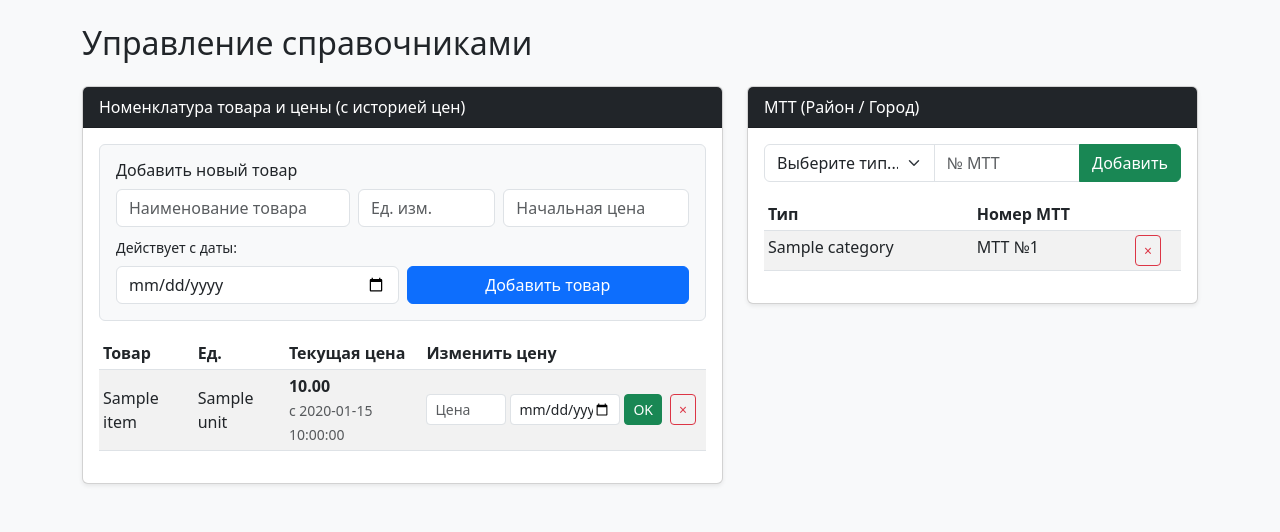
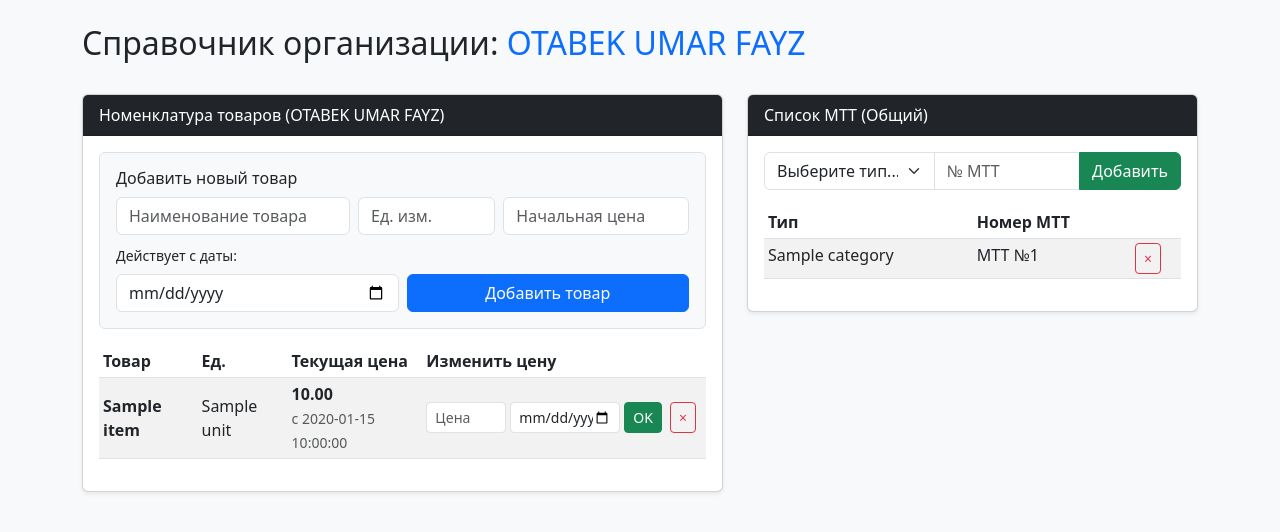
Before and after one commit to alisher0035652-design/-MUXSIN-FAYZ-, a Flask app: page /directory in a window 1280 px wide. Shown: the part 56-588 px from the top of the page. Run offline with Flask 3, Linux system fonts and the light colour scheme; a database or web service that is not in the repository returns one stand-in record (values such as "Sample title"); some libraries are stand-ins or nearby versions.

Commit message:
Update directory.html

```diff
--- a/templates/directory.html
+++ b/templates/directory.html
@@ -1,13 +1,19 @@
 {% extends "base.html" %}
 {% block content %}
-<h2>Управление справочниками</h2>
+<div class="d-flex justify-content-between align-items-center mb-3">
+    <h2>Справочник организации: <span class="text-primary">{{ current_org }}</span></h2>
+</div>
+
 <div class="row mt-4">
     <!-- Номенклатура товара и цены -->
     <div class="col-md-7">
         <div class="card shadow-sm mb-4">
-            <div class="card-header bg-dark text-white">Номенклатура товара и цены (с историей цен)</div>
+            <div class="card-header bg-dark text-white">Номенклатура товаров ({{ current_org }})</div>
             <div class="card-body">
                 <form action="{{ url_for('add_item') }}" method="POST" class="mb-3 border p-3 rounded bg-light">
+                    <!-- Скрытое поле для передачи текущей организации -->
+                    <input type="hidden" name="org" value="{{ current_org }}">
+
                     <h6>Добавить новый товар</h6>
                     <div class="row g-2">
                         <div class="col-md-5">
@@ -43,7 +49,7 @@
                         <tbody>
                             {% for item in items %}
                             <tr>
-                                <td>{{ item.name }}</td>
+                                <td><b>{{ item.name }}</b></td>
                                 <td>{{ item.unit }}</td>
                                 <td>
                                     {% if item.id in prices_map %}
@@ -54,20 +60,20 @@
                                     {% endif %}
                                 </td>
                                 <td>
-                                    <form action="{{ url_for('update_price', item_id=item.id) }}" method="POST" class="d-flex gap-1">
+                                    <form action="{{ url_for('update_price', item_id=item.id, org=current_org) }}" method="POST" class="d-flex gap-1">
                                         <input type="number" step="0.01" name="price" class="form-control form-control-sm" placeholder="Цена" style="width: 80px;" required>
                                         <input type="date" name="effective_date" class="form-control form-control-sm" style="width: 110px;" required title="Дата с которой действует цена">
                                         <button type="submit" class="btn btn-sm btn-success">OK</button>
                                     </form>
                                 </td>
                                 <td>
-                                    <form action="{{ url_for('delete_item', id=item.id) }}" method="POST" style="display:inline;">
+                                    <form action="{{ url_for('delete_item', id=item.id, org=current_org) }}" method="POST" style="display:inline;">
                                         <button type="submit" class="btn btn-sm btn-outline-danger" onclick="return confirm('Удалить?')">×</button>
                                     </form>
                                 </td>
                             </tr>
                             {% else %}
-                            <tr><td colspan="5" class="text-center text-muted">Нет товаров</td></tr>
+                            <tr><td colspan="5" class="text-center text-muted">Нет товаров для этой организации</td></tr>
                             {% endfor %}
                         </tbody>
                     </table>
@@ -76,12 +82,12 @@
         </div>
     </div>
 
-    <!-- МТТ -->
+    <!-- МТТ (Общий список) -->
     <div class="col-md-5">
         <div class="card shadow-sm mb-4">
-            <div class="card-header bg-dark text-white">МТТ (Район / Город)</div>
+            <div class="card-header bg-dark text-white">Список МТТ (Общий)</div>
             <div class="card-body">
-                <form action="{{ url_for('add_client') }}" method="POST" class="mb-3">
+                <form action="{{ url_for('add_client', org=current_org) }}" method="POST" class="mb-3">
                     <div class="input-group">
                         <select name="category" class="form-select" required>
                             <option value="" disabled selected>Выберите тип...</option>
@@ -101,7 +107,7 @@
                                 <td>{{ client.category }}</td>
                                 <td>МТТ №{{ client.client_number }}</td>
                                 <td>
-                                    <form action="{{ url_for('delete_client', id=client.id) }}" method="POST" style="display:inline;">
+                                    <form action="{{ url_for('delete_client', id=client.id, org=current_org) }}" method="POST" style="display:inline;">
                                         <button type="submit" class="btn btn-sm btn-outline-danger" onclick="return confirm('Удалить?')">×</button>
                                     </form>
                                 </td>
```
